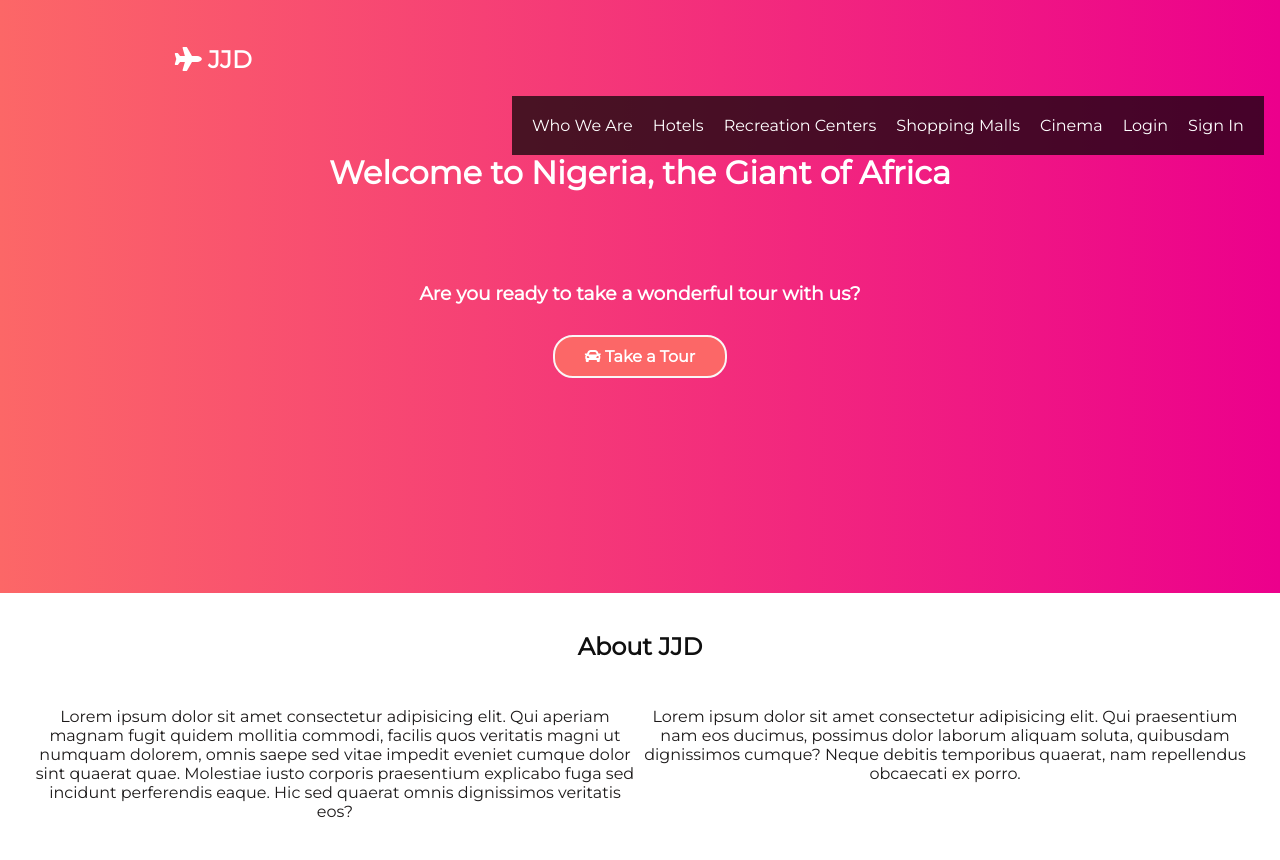
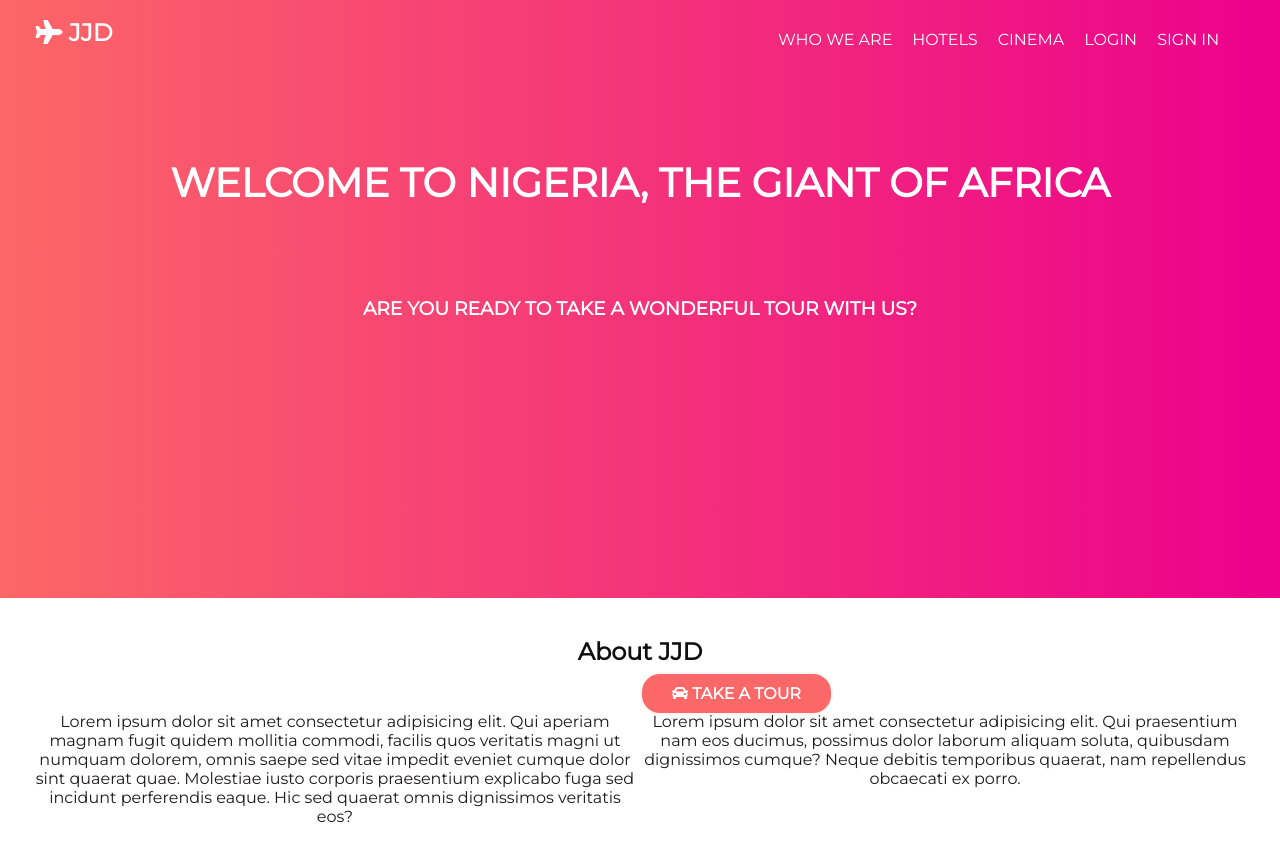
Before and after one commit to AbidemiT/JJD, a plain HTML site: page index.html in a window 1280 px wide. Shown: the top 860 px of the page. Drawn offline with Linux system fonts and the light colour scheme.

Commit message:
added toggle functionality to main.js

```diff
--- a/index.html
+++ b/index.html
@@ -15,17 +15,51 @@
   </head>
   <body>
     <header>
+        <nav>
         <div class="logo"><i class="fas fa-plane"></i> JJD</div>
-        <nav id="nav-menu">
-            <ul class="menu">
+
+            <ul>
                 <li><a href="#">Who We Are</a></li>
                 <li><a href="#">Hotels</a></li>
-                <li><a href="#">Recreation Centers</a></li>
-                <li><a href="#">Shopping Malls</a></li>
                 <li><a href="#">Cinema</a></li>
                 <li><a href="#">Login</a></li>
                 <li><a href="#">Sign In</a></li>
               </ul>
+
+              <svg
+        class="burger"
+        xmlns="http://www.w3.org/2000/svg"
+        x="0px"
+        y="0px"
+        width="48"
+        height="48"
+        viewBox="0 0 192 192"
+        style=" fill:#000000;"
+      >
+        <g
+          fill="none"
+          fill-rule="nonzero"
+          stroke="none"
+          stroke-width="1"
+          stroke-linecap="butt"
+          stroke-linejoin="miter"
+          stroke-miterlimit="10"
+          stroke-dasharray=""
+          stroke-dashoffset="0"
+          font-family="none"
+          font-weight="none"
+          font-size="none"
+          text-anchor="none"
+          style="mix-blend-mode: normal"
+        >
+          <path d="M0,192v-192h192v192z" fill="none"></path>
+          <g fill="#ffffff">
+            <path
+              d="M16,40v16h160v-16zM16,88v16h160v-16zM16,136v16h160v-16z"
+            ></path>
+          </g>
+        </g>
+      </svg>
         </nav>
         <svg
           class="cancel"
@@ -61,40 +95,7 @@
             </g>
           </g>
         </svg>
-        <svg
-        class="burger"
-        xmlns="http://www.w3.org/2000/svg"
-        x="0px"
-        y="0px"
-        width="48"
-        height="48"
-        viewBox="0 0 192 192"
-        style=" fill:#000000;"
-      >
-        <g
-          fill="none"
-          fill-rule="nonzero"
-          stroke="none"
-          stroke-width="1"
-          stroke-linecap="butt"
-          stroke-linejoin="miter"
-          stroke-miterlimit="10"
-          stroke-dasharray=""
-          stroke-dashoffset="0"
-          font-family="none"
-          font-weight="none"
-          font-size="none"
-          text-anchor="none"
-          style="mix-blend-mode: normal"
-        >
-          <path d="M0,192v-192h192v192z" fill="none"></path>
-          <g fill="#ffffff">
-            <path
-              d="M16,40v16h160v-16zM16,88v16h160v-16zM16,136v16h160v-16z"
-            ></path>
-          </g>
-        </g>
-      </svg>
+
     </header>
 
     <main>
--- a/main.js
+++ b/main.js
@@ -1,19 +1,14 @@
-let burger = document.querySelector(".burger");
+
 let cancel = document.querySelector(".cancel");
-let menu = document.querySelector(".menu");
 let nav = document.querySelector("nav");
 
-burger.addEventListener("click", () => {
-    menu.style.display = "block";
-    burger.style.display = "none";
-    cancel.style.display = "block";
-});
-cancel.addEventListener("click", () => {
-    menu.style.display = "none";
-    burger.style.display = "block";
-    cancel.style.display = "none";
-});
 
-// window.addEventListener("click", () => {
-//     menu.style.display = "none";
-// });
+(function () {
+    let menu = document.querySelector("ul");
+    let burger = document.querySelector(".burger");
+
+    burger.addEventListener("click", (e) => {
+        menu.classList.toggle("menu");
+        e.preventDefault();
+    })
+})();
--- a/style.css
+++ b/style.css
@@ -1,6 +1,7 @@
 @import url('https://fonts.googleapis.com/css?family=Montserrat');
 
-html,body {
+html,
+body {
   margin: 0;
   padding: 0;
   font-size: 1em;
@@ -13,24 +14,28 @@ body {
   color: #fff;
 }
 
-header{
-  background: #ec008c;  /* fallback for old browsers */
-  background: -webkit-linear-gradient(to right, #fc6767, #ec008c);  /* Chrome 10-25, Safari 5.1-6 */
+header {
+  background: #ec008c; /* fallback for old browsers */
+  background: -webkit-linear-gradient(
+    to right,
+    #fc6767,
+    #ec008c
+  ); /* Chrome 10-25, Safari 5.1-6 */
   background: linear-gradient(to right, #fc6767, #ec008c);
-  width: 100%;
-  display: grid;
-  grid-template-columns: 0.5fr 1fr;
-  padding-top: 40px;
+  /* width: 100%;
+  display: flex;
+  padding: 30px 15px;
+  margin: 0 auto; */
 }
 
 .logo {
-  margin-top: 5px;
+  padding-top: 8px;
   font-size: 1.5rem;
   font-weight: 700;
 }
 
 svg {
-  margin-left: 65%;
+  margin-left: 60%;
   font-size: 0.5rem;
 }
 
@@ -38,14 +43,19 @@ svg {
   display: none;
 }
 
-main h1,h3 {
+main h1,
+h3 {
   margin: 0;
   padding: 0;
 }
 
 main {
-  background: #ec008c;  /* fallback for old browsers */
-  background: -webkit-linear-gradient(to right, #fc6767, #ec008c);  /* Chrome 10-25, Safari 5.1-6 */
+  background: #ec008c; /* fallback for old browsers */
+  background: -webkit-linear-gradient(
+    to right,
+    #fc6767,
+    #ec008c
+  ); /* Chrome 10-25, Safari 5.1-6 */
   background: linear-gradient(to right, #fc6767, #ec008c);
   padding: 80px 30px;
   margin: -1px auto;
@@ -83,33 +93,42 @@ main h3 {
 }
 
 nav {
-  position: absolute;
-  width: 100%;
-  margin: 0 auto;
-  top: 80px;
-  right: 0;
+  display: flex;
+  padding: 30px;
+}
+
+ul {
+  display: none;
+  margin: 0;
 }
 
 .menu {
-  display:none;
+  position: absolute;
+  display: block;
+  width: 50%;
+  top: 0;
+  left: 0;
+  margin: 0;
+  height: 100%;
   list-style-type: none;
-  background-color: #020202b4;
-  padding: 10px;
+  background: #020202b4;
+  padding: 20px;
   color: #fff;
 }
 
-.menu li a {
+ul li a {
   text-align: center;
+  text-transform: uppercase;
   display: block;
-  padding: 10px;
+  padding: 20px;
   text-decoration: none;
   color: white;
   cursor: pointer;
   margin: 0 auto;
 }
-.menu li a:hover {
+ul li a:hover {
   display: block;
-  padding: 10px;
+  padding: 20px;
   text-decoration: none;
   background-color: #fc6767;
   color: white;
@@ -118,7 +137,7 @@ nav {
 }
 
 section {
-  color:  rgb(29, 26, 26);
+  color: rgb(29, 26, 26);
   padding: 20px;
 }
 
@@ -127,8 +146,12 @@ section h1 {
 }
 
 #hotels {
-  background: #ec008c;  /* fallback for old browsers */
-  background: -webkit-linear-gradient(to right, #fc6767, #ec008c);  /* Chrome 10-25, Safari 5.1-6 */
+  background: #ec008c; /* fallback for old browsers */
+  background: -webkit-linear-gradient(
+    to right,
+    #fc6767,
+    #ec008c
+  ); /* Chrome 10-25, Safari 5.1-6 */
   background: linear-gradient(to right, #fc6767, #ec008c);
   color: #fff;
 }
@@ -149,8 +172,8 @@ section h1 {
 
 .cards {
   margin: 0 auto;
-  width:320px;
-  height:300px;
+  width: 320px;
+  height: 300px;
 }
 
 .cards img {
@@ -208,33 +231,41 @@ section h1 {
 */
 
 @media only screen and (min-width: 768px) {
-  .cancel, .burger {
+  .cancel,
+  .burger {
     display: none;
     cursor: pointer;
   }
 
-  header{
-    background: #ec008c;  /* fallback for old browsers */
-    background: -webkit-linear-gradient(to right, #fc6767, #ec008c);  /* Chrome 10-25, Safari 5.1-6 */
+  header {
+    background: #ec008c; /* fallback for old browsers */
+    background: -webkit-linear-gradient(
+      to right,
+      #fc6767,
+      #ec008c
+    ); /* Chrome 10-25, Safari 5.1-6 */
     background: linear-gradient(to right, #fc6767, #ec008c);
-    width: 100%;
+  }
+  .logo {
+    width: 10%;
   }
 
-  #nav-menu {
-   background-color: transparent;
-    width: 60%;
-    display: flex;
+  nav {
+    width: 100vw;
     color: #fff;
+    padding: 10px;
   }
 
-  .menu {
+  ul {
     display: flex;
     list-style-type: none;
     padding: 10px;
     color: #fff;
+    width: 40%;
+    margin-left: auto;
   }
 
-  .menu li a {
+  ul li a {
     display: block;
     text-align: center;
     padding: 10px;
@@ -243,7 +274,7 @@ section h1 {
     cursor: pointer;
     margin: 0 auto;
   }
-  .menu li a:hover {
+  ul li a:hover {
     padding: 10px;
     text-decoration: none;
     background-color: #fc6767;
@@ -252,26 +283,73 @@ section h1 {
     border-radius: 5px;
   }
 
+  main {
+    background: #ec008c; /* fallback for old browsers */
+    background: -webkit-linear-gradient(
+      to right,
+      #fc6767,
+      #ec008c
+    ); /* Chrome 10-25, Safari 5.1-6 */
+    background: linear-gradient(to right, #fc6767, #ec008c);
+    height: 45vh;
+    text-transform: uppercase;
+  }
+
+  main h1 {
+    font-size: 2.5rem
+  }
+  main h3 {
+    margin-top: 90px;
+  }
+
+  .tour {
+    position: absolute;
+    text-decoration: none;
+    display: inline-block;
+    font-weight: 900;
+    margin-top: 30px;
+    padding: 10px 30px;
+    border: 2px solid rgb(250, 246, 246);
+    background-color: #fc6767;
+    border-radius: 20px;
+    color: white;
+    cursor: pointer;
+    bottom: 85px;
+    /* right: 43.5vw; */
+  }
+  .tour:hover {
+    text-decoration: none;
+    display: inline-block;
+    font-weight: 900;
+    margin-top: 30px;
+    padding: 10px 30px;
+    border: 2px solid rgb(250, 246, 246);
+    background-color: rgba(53, 49, 49, 0.267);
+    border-radius: 20px;
+    color: white;
+    cursor: pointer;
+  }
+
   #about {
     height: 100vh;
   }
 
   #paragraph {
     display: grid;
-    grid-template-columns: repeat(2,1fr);
+    grid-template-columns: repeat(2, 1fr);
     padding: 10px;
   }
 
   #card {
     display: grid;
-    grid-template-columns: repeat(3,1fr);
+    grid-template-columns: repeat(3, 1fr);
     grid-gap: 5px;
     padding: 0 20px;
   }
 
   .cards {
     margin: 0 auto;
-    width:370px;
-    height:300px;
+    width: 370px;
+    height: 300px;
   }
 }
```
